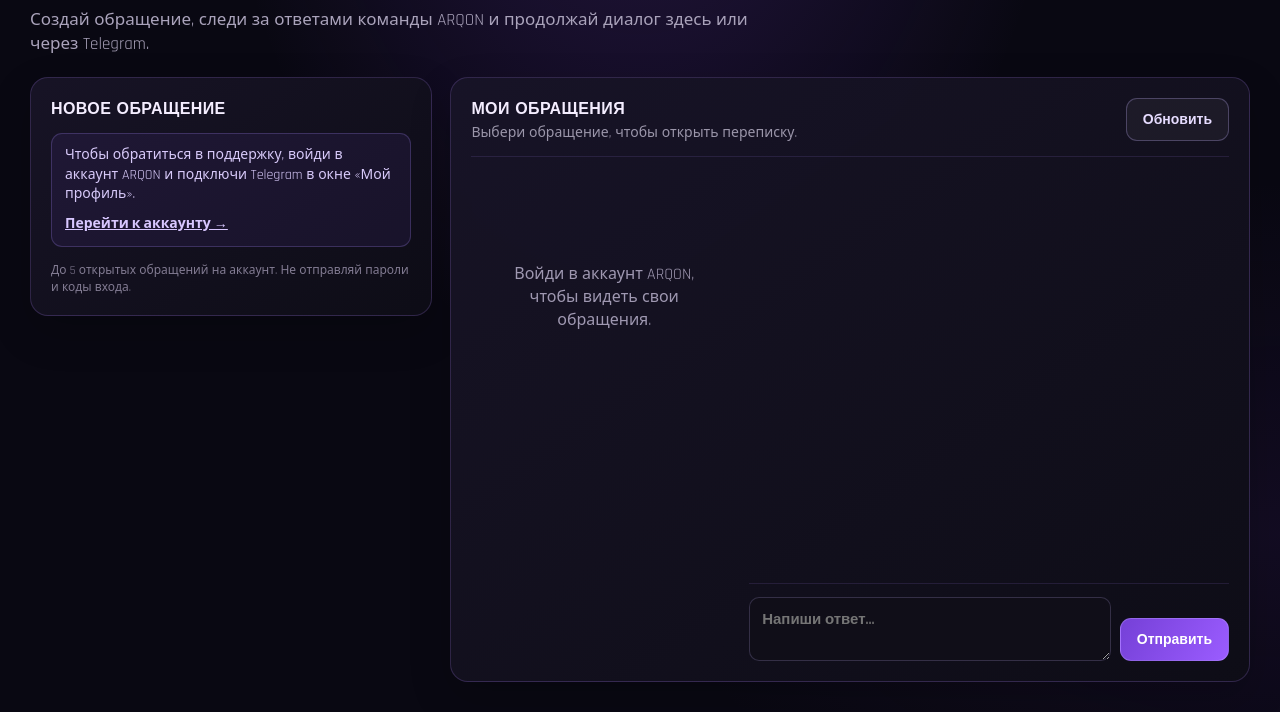
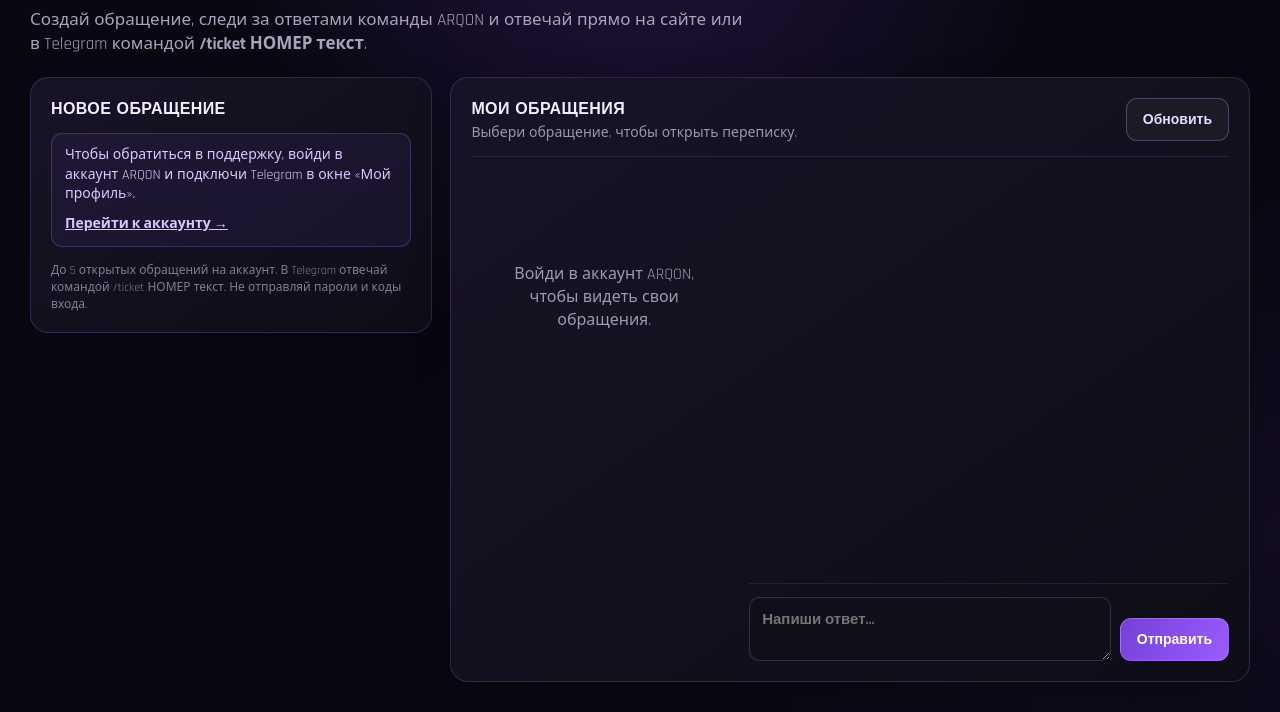
Before and after one commit to bakers123/arqon-tournament, a plain HTML site: page support/index.html in a window 1280 px wide. Shown: the part 180-892 px from the top of the page. Drawn offline with nearby package versions, Linux system fonts and the light colour scheme.

Commit message:
Clarify Telegram replies in ARQON support center

```diff
--- a/support/index.html
+++ b/support/index.html
@@ -4,6 +4,7 @@
   <meta charset="utf-8">
   <meta name="viewport" content="width=device-width,initial-scale=1,viewport-fit=cover">
   <meta name="theme-color" content="#090812">
+  <meta name="robots" content="noindex,nofollow">
   <meta name="description" content="Техподдержка ARQON Esports — обращения, ответы и история диалогов.">
   <title>Поддержка — ARQON Esports</title>
   <link rel="icon" type="image/png" href="/logo.png">
@@ -62,7 +63,7 @@
   <section class="support-hero">
     <div class="support-eyebrow">ARQON · HELP CENTER</div>
     <h1>ТЕХПОДДЕРЖКА</h1>
-    <p>Создай обращение, следи за ответами команды ARQON и продолжай диалог здесь или через Telegram.</p>
+    <p>Создай обращение, следи за ответами команды ARQON и отвечай прямо на сайте или в Telegram командой <b>/ticket НОМЕР текст</b>.</p>
   </section>
   <div id="support-global-notice" class="support-notice" hidden></div>
   <div class="support-grid">
@@ -81,7 +82,7 @@
         <label class="support-field"><span>Опиши проблему</span><textarea id="support-first-message" maxlength="2000" placeholder="Расскажи, что произошло и что ты уже пробовал…" required></textarea></label>
         <button id="support-create-btn" class="support-btn" type="submit">Отправить обращение</button>
       </form>
-      <div class="support-footer-note">До 5 открытых обращений на аккаунт. Не отправляй пароли и коды входа.</div>
+      <div class="support-footer-note">До 5 открытых обращений на аккаунт. В Telegram отвечай командой /ticket НОМЕР текст. Не отправляй пароли и коды входа.</div>
     </section>
     <section class="support-card">
       <div class="support-chat-head">
```
